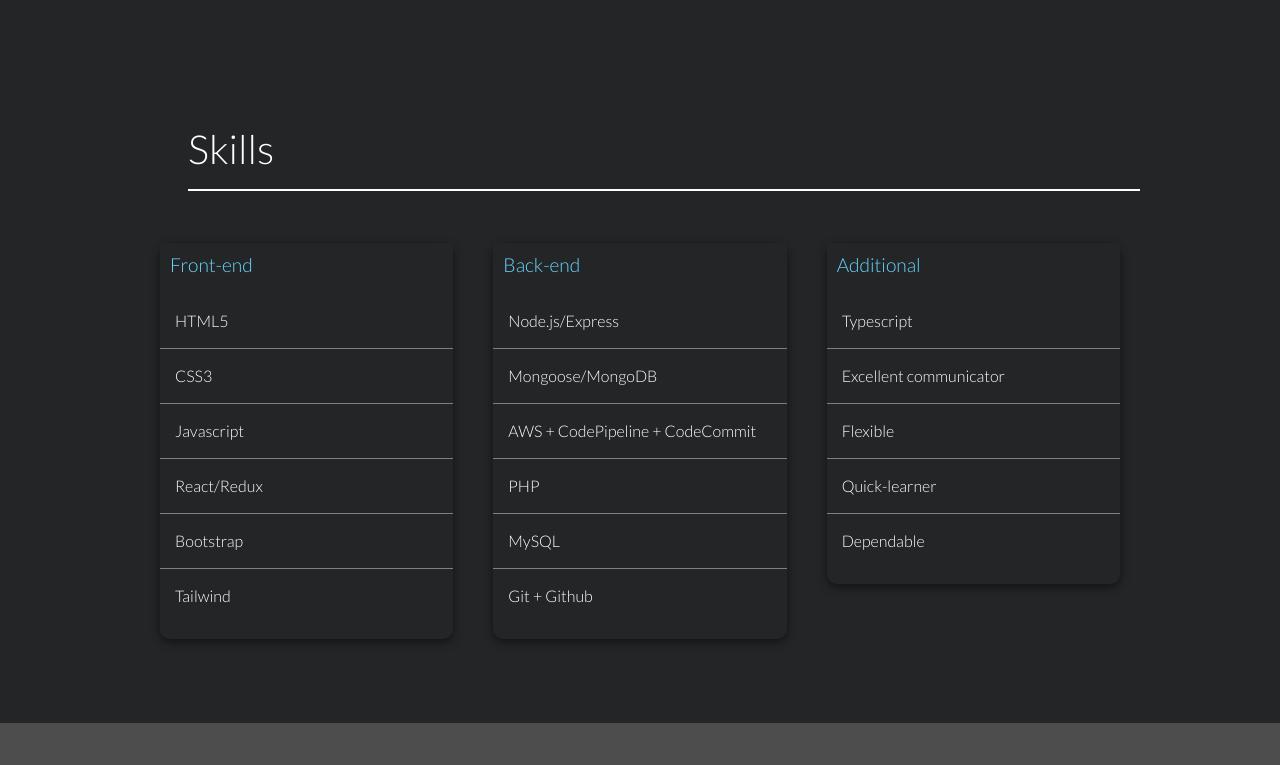
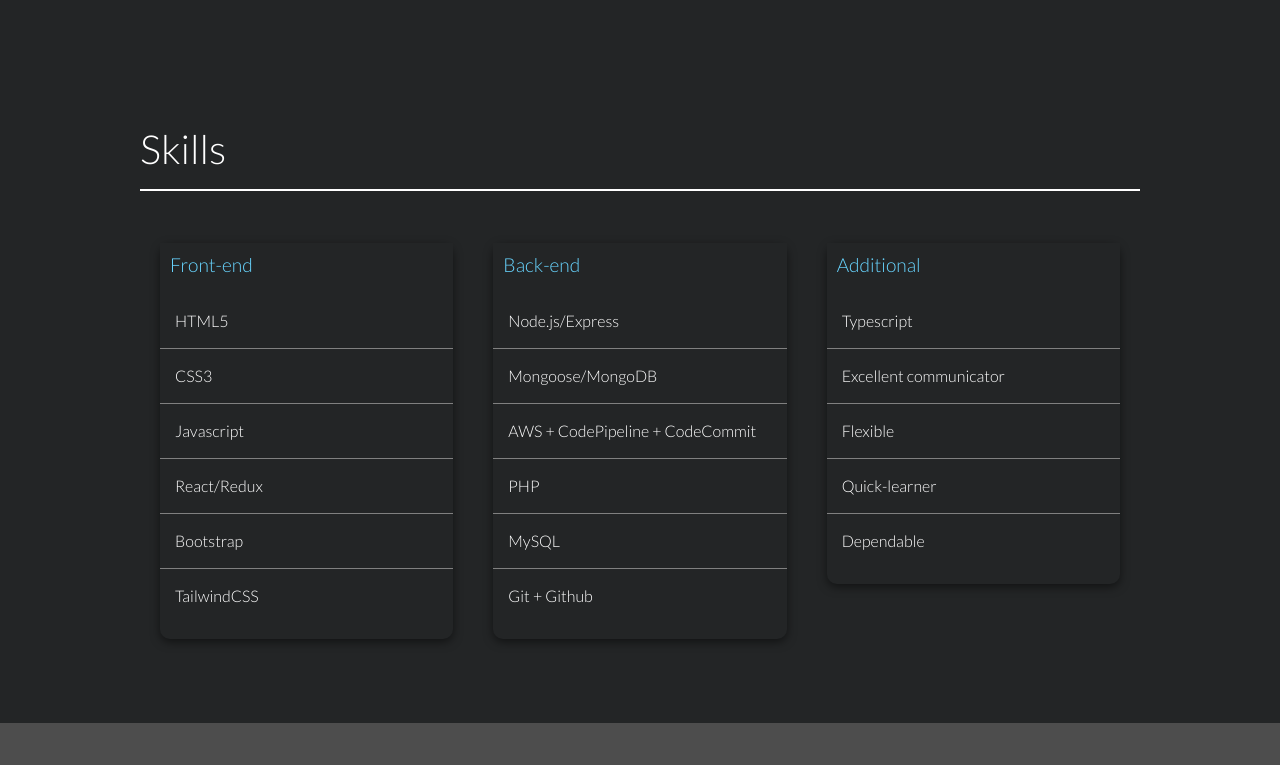
Before and after one commit to mvangin/portfolio_refactored, a website: page index.html in a window 1280 px wide. Shown: the part 2010-2775 px from the top of the page. Drawn offline with nearby package versions, Linux system fonts and the light colour scheme; some packages are replaced by stand-ins of ours; a script that the page names is missing.

Commit message:
update styling

```diff
--- a/index.html
+++ b/index.html
@@ -557,7 +557,7 @@
 						<li>Javascript</li>
 						<li>React/Redux</li>
 						<li>Bootstrap</li>
-						<li>Tailwind</li>
+						<li>TailwindCSS</li>
 					</ul>
 				</div>
 
--- a/main.css
+++ b/main.css
@@ -216,7 +216,6 @@ hr {
 
 #section-skills .skillsTitle {
 	padding-bottom: 1rem;
-	padding-left: 3rem;
 }
 
 #section-skills .skillsGenContainer {
```
Also changed, not shown: 1 other file.
